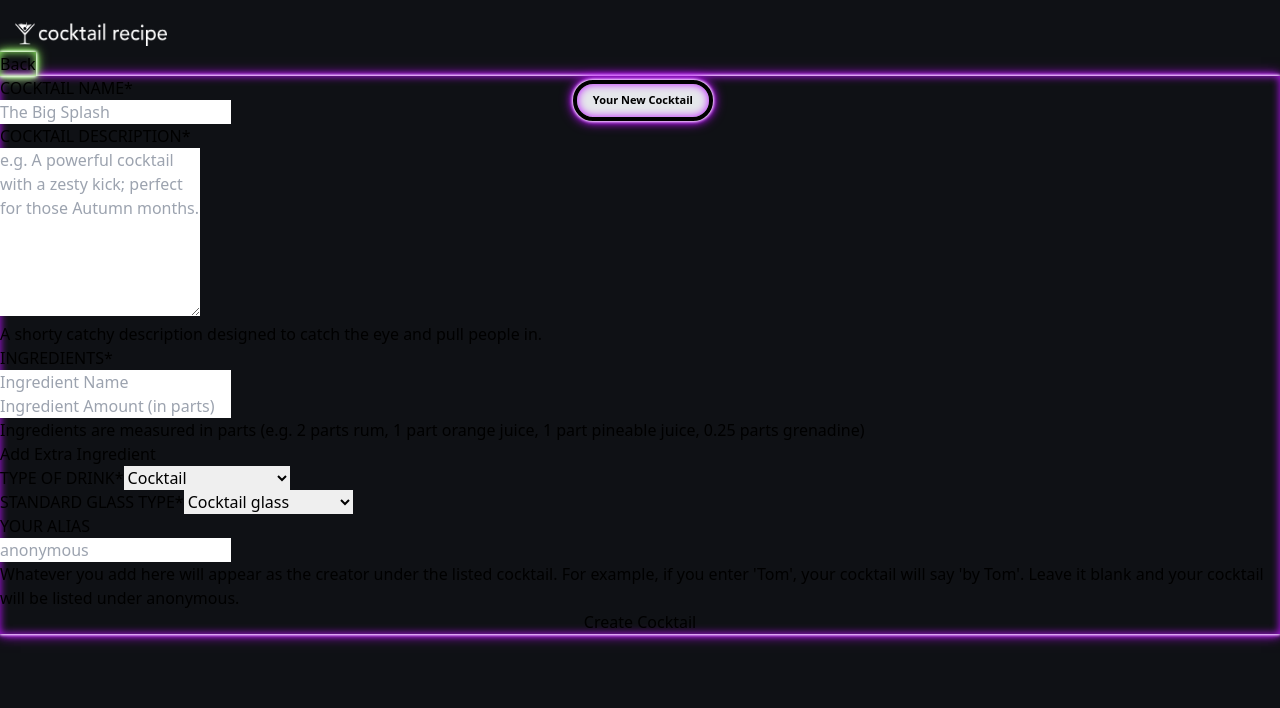
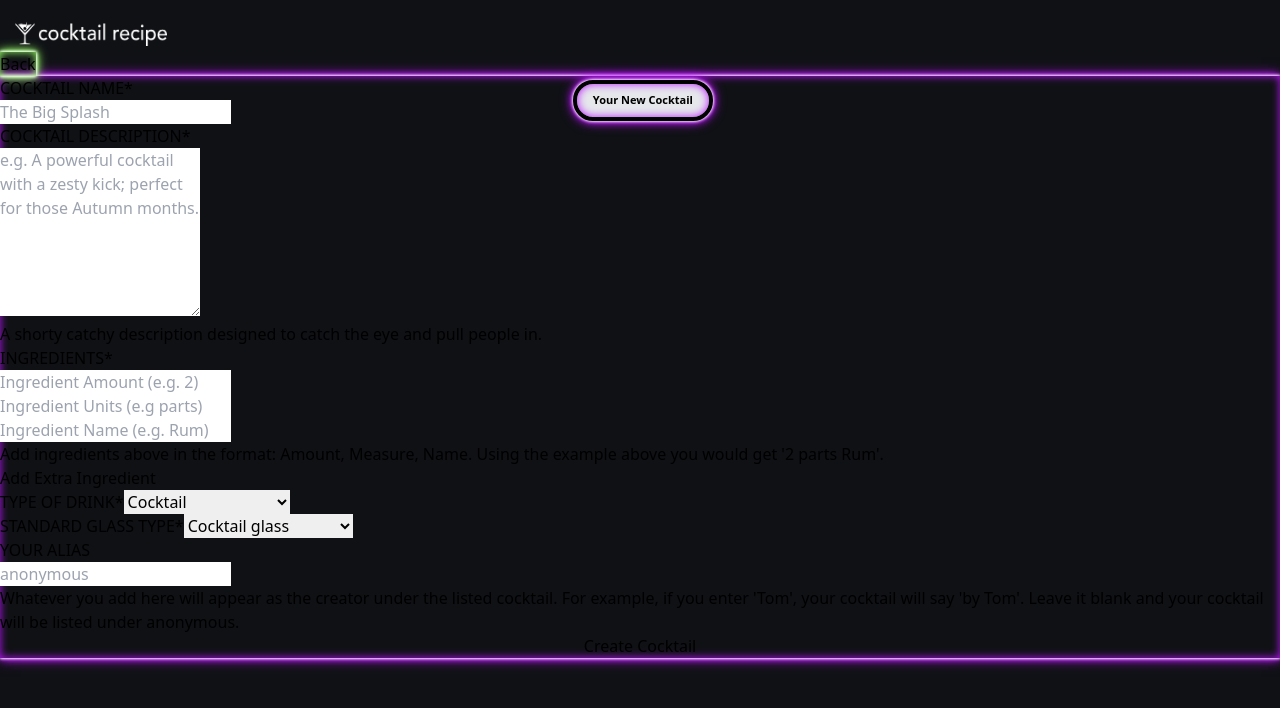
Before and after one commit to MaxAndreassen/CallFlow, a Next.js app: page /cocktails/create in a window 1280 px wide. Shown: the top 708 px of the page. Built offline with nearby package versions, Linux system fonts and the light colour scheme.

Commit message:
Units included

```diff
--- a/components/cocktails/cocktail-icon.tsx
+++ b/components/cocktails/cocktail-icon.tsx
@@ -1,5 +1,4 @@
 import { NextPage } from "next";
-import { CocktailMeasurement } from "./cocktail-measurement";
 
 type CocktailIconProps = {
     category: string
@@ -20,6 +19,7 @@ export const CocktailIcon: NextPage<CocktailIconProps> = ({ category }) => {
             category != "Ordinary Drink" &&
             category != "Coffee / Tea" &&
             category != "Shot" &&
+            category != "Old-fashioned glass" &&
             category != "Shake" &&
             category != "Punch / Party Drink" &&
             category != "Soft Drink" &&
--- a/components/cocktails/cocktail-ingredients.tsx
+++ b/components/cocktails/cocktail-ingredients.tsx
@@ -1,5 +1,4 @@
 import { NextPage } from "next";
-import { Measurement } from "../shared/measurement";
 import { CocktailMeasurement } from "./cocktail-measurement";
 
 type CocktailIngredientsProps = {
@@ -12,7 +11,7 @@ type CocktailIngredientsProps = {
 export const CocktailIngredients: NextPage<CocktailIngredientsProps> = ({ ingredients, large, showCancel, onCancel }) => {
     return (<>
         {ingredients.sort((a, b) => b.amount - a.amount)?.map(p =>
-            <div className="mr-3" style={{width: !large ? "130px" : "210px"}}><CocktailMeasurement amount={p.amount} large={large} name={p.name} showCancel={showCancel} onCancel={onCancel}></CocktailMeasurement>
+            <div className="mr-3" style={{minWidth: !large ? "130px" : "210px"}}><CocktailMeasurement amount={p.amount} unit={p.unitOfMeasure} large={large} name={p.name} showCancel={showCancel} onCancel={onCancel}></CocktailMeasurement>
             </div>)}
     </>)
 };
--- a/components/cocktails/cocktail-measurement.tsx
+++ b/components/cocktails/cocktail-measurement.tsx
@@ -4,14 +4,15 @@ import { Measurement } from "../shared/measurement";
 type CocktailMeasurementProps = {
     amount: number;
     name: string;
+    unit?: string;
     large?: boolean;
     showCancel?: boolean;
     onCancel?: (name: string) => void;
 }
 
-export const CocktailMeasurement: NextPage<CocktailMeasurementProps> = ({ amount, name, showCancel, onCancel = () => { }, large = false }) => {
+export const CocktailMeasurement: NextPage<CocktailMeasurementProps> = ({ amount, unit, name, showCancel, onCancel = () => { }, large = false }) => {
     return (<>
-        <p className="text-gray-300">{name}</p>
+        <p className="text-gray-300">{name + (unit ? " (" + unit + ")" : "")}</p>
         <Measurement large={large} amount={amount} onCancel={() => onCancel(name)} showCancel={showCancel}></Measurement>
     </>)
 };
--- a/components/shared/measurement.tsx
+++ b/components/shared/measurement.tsx
@@ -16,7 +16,7 @@ export const Measurement: NextPage<MeasurementProps> = ({ amount, large = false,
             <IndividualMeasurement amount={amount - 2} large={large}></IndividualMeasurement>
             <IndividualMeasurement amount={amount - 3} large={large}></IndividualMeasurement>
             <IndividualMeasurement amount={amount - 4} large={large}></IndividualMeasurement>
-            {showCancel && <button onClick={() => onCancel()} className="bg-red-600 p-1 border-rounded text-white mt-1 ml-0.5" style={{ borderRadius: '20px', height: '25px', width: '25px', fontSize: '11px' }}>X</button>}
+            {showCancel && <button onClick={() => onCancel()} className="bg-red-600 p-1 border-rounded text-white mt-1 ml-0.5" style={{ borderRadius: '20px', height: '24px', width: '24px', fontSize: '11px', marginTop: '4px', marginLeft: '1px' }}>X</button>}
         </div>
     </>)
 }
--- a/pages/api/votes/[cocktailId].ts
+++ b/pages/api/votes/[cocktailId].ts
@@ -85,7 +85,7 @@ async function postVote(
         const { cocktailId } = req.query;
 
         const forwarded = req.headers["x-forwarded-for"] as string;
-        const ip = forwarded ? forwarded.split(/, /)[0] : req.socket.remoteAddress
+        const ip = forwarded ? forwarded.split(/, /)[0] : req.socket.remoteAddress;
 
         // connect to the database
         const client = await clientPromise;
--- a/pages/cocktails/create.tsx
+++ b/pages/cocktails/create.tsx
@@ -11,6 +11,7 @@ const CreateCocktail = () => {
     interface Ingredient {
         name: string;
         amount: number;
+        unitOfMeasure: string;
     }
 
     const router = useRouter();
@@ -28,6 +29,7 @@ const CreateCocktail = () => {
 
     const [tempIngredientName, setTempIngredientName] = useState('');
     const [tempIngredientAmount, setTempIngredientAmount] = useState('');
+    const [tempIngredientUnit, setTempIngredientUnit] = useState('');
 
     const addIngredient = () => {
         if (!tempIngredientAmount || !tempIngredientName)
@@ -35,13 +37,15 @@ const CreateCocktail = () => {
 
         ingredients.push({
             name: tempIngredientName,
-            amount: Number.parseFloat(tempIngredientAmount)
+            amount: Number.parseFloat(tempIngredientAmount),
+            unitOfMeasure: tempIngredientUnit,
         });
 
         setIngredients(ingredients);
 
         setTempIngredientAmount('');
         setTempIngredientName('');
+        setTempIngredientUnit('');
     }
 
     const removeIngredient = (name: string) => {
@@ -116,10 +120,10 @@ const CreateCocktail = () => {
         </div>
         <div className="top-title neon-box-pink">Your New Cocktail</div>
         <div className="p-4">
-            <div className="lg:grid lg:grid-cols-4 md:gap-y=6 mb-14 mt-4">
+            <div className="lg:grid lg:grid-cols-5 md:gap-y=6 mb-14 mt-4">
                 <div className="lg:col-span-1">
                 </div>
-                <div className="lg:col-span-2 neon-box-pink">
+                <div className="lg:col-span-3 neon-box-pink">
                     <div className="sm:px-0">
                         <div>
                             <div className="shadow sm:rounded-md sm:overflow-hidden">
@@ -161,7 +165,7 @@ const CreateCocktail = () => {
                                             </p>
                                         </div>
 
-                                        <div className="grid grid-cols-2 gap-2 col-span-3 sm:col-span-3">
+                                        <div className="grid grid-cols-3 gap-2 col-span-3 sm:col-span-3">
                                             <div className="col-span-3 sm:col-span-3">
                                                 <label htmlFor="position" className="block text-sm font-medium  text-white">
                                                     INGREDIENTS*
@@ -170,19 +174,6 @@ const CreateCocktail = () => {
 
                                             <div className="col-span-3 sm:col-span-3 flex">
                                                 <CocktailIngredients onCancel={(name: string) => removeIngredient(name)} showCancel={true} ingredients={ingredients}></CocktailIngredients>
-                                            </div>
-                                            <div className="col-span-3 sm:col-span-1">
-                                                <div className="mt-1 flex rounded-md shadow-sm col-span-1">
-                                                    <input
-                                                        type="text"
-                                                        name="temp-ingredient-name"
-                                                        id="temp-ingredient-name"
-                                                        value={tempIngredientName}
-                                                        onChange={(e) => setTempIngredientName(e.target.value)}
-                                                        className="focus:ring-yellow-500 focus:border-yellow-500 flex-1 block w-full rounded sm:text-sm border-gray-300"
-                                                        placeholder="Ingredient Name"
-                                                    />
-                                                </div>
                                             </div>
 
                                             <div className="col-span-3 sm:col-span-1">
@@ -194,14 +185,42 @@ const CreateCocktail = () => {
                                                         value={tempIngredientAmount}
                                                         onChange={(e) => setTempIngredientAmount(e.target.value)}
                                                         className="focus:ring-yellow-500 focus:border-yellow-500 flex-1 block w-full rounded sm:text-sm border-gray-300"
-                                                        placeholder="Ingredient Amount (in parts)"
+                                                        placeholder="Ingredient Amount (e.g. 2)"
+                                                    />
+                                                </div>
+                                            </div>
+
+                                            <div className="col-span-3 sm:col-span-1">
+                                                <div className="mt-1 flex rounded-md shadow-sm col-span-1">
+                                                    <input
+                                                        type="text"
+                                                        name="temp-ingredient-unit"
+                                                        id="temp-ingredient-unit"
+                                                        value={tempIngredientUnit}
+                                                        onChange={(e) => setTempIngredientUnit(e.target.value)}
+                                                        className="focus:ring-yellow-500 focus:border-yellow-500 flex-1 block w-full rounded sm:text-sm border-gray-300"
+                                                        placeholder="Ingredient Units (e.g parts)"
+                                                    />
+                                                </div>
+                                            </div>
+
+                                            <div className="col-span-3 sm:col-span-1">
+                                                <div className="mt-1 flex rounded-md shadow-sm col-span-1">
+                                                    <input
+                                                        type="text"
+                                                        name="temp-ingredient-name"
+                                                        id="temp-ingredient-name"
+                                                        value={tempIngredientName}
+                                                        onChange={(e) => setTempIngredientName(e.target.value)}
+                                                        className="focus:ring-yellow-500 focus:border-yellow-500 flex-1 block w-full rounded sm:text-sm border-gray-300"
+                                                        placeholder="Ingredient Name (e.g. Rum)"
                                                     />
                                                 </div>
                                             </div>
 
                                             <div className="col-span-3 sm:col-span-3">
                                                 <p className="text-xs text-gray-400 pb-3 pl-2 pr-2">
-                                                    Ingredients are measured in parts (e.g. 2 parts rum, 1 part orange juice, 1 part pineable juice, 0.25 parts grenadine)
+                                                    Add ingredients above in the format: Amount, Measure, Name. Using the example above you would get '2 parts Rum'.
                                                 </p>
                                                 {(!tempIngredientName || !tempIngredientAmount) ?
                                                     <button
```
Also changed, not shown: pages/api/cocktails/full.ts (+17 -1 lines).
